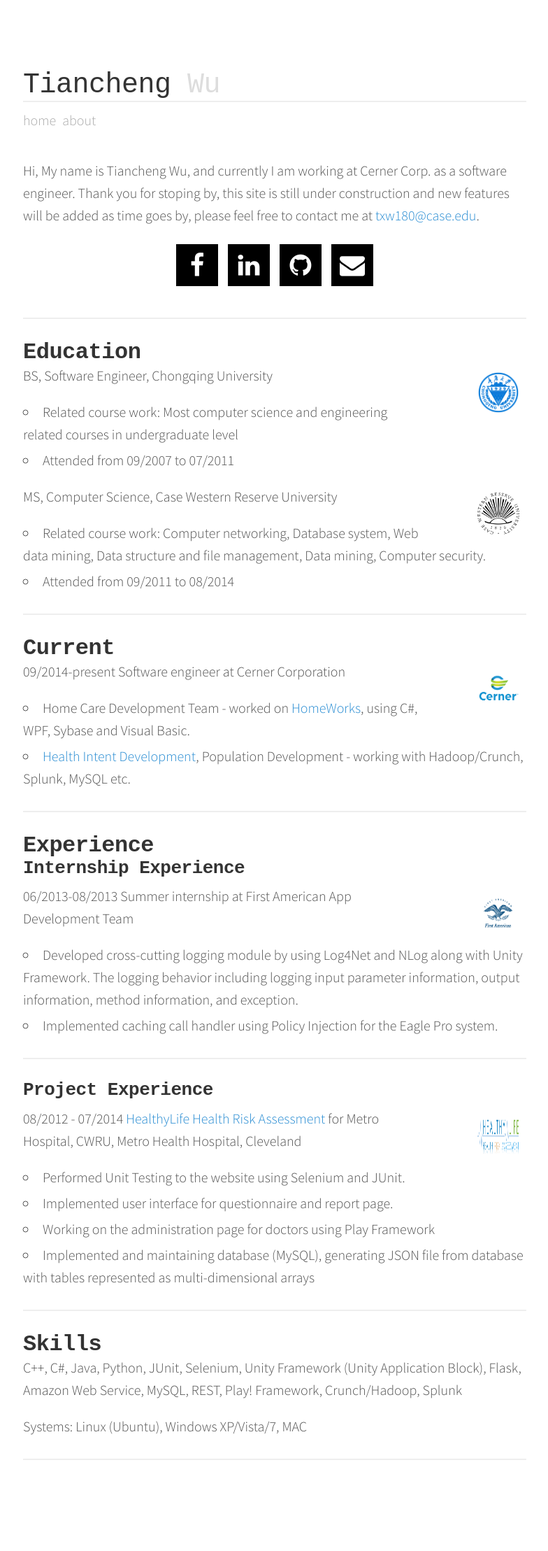
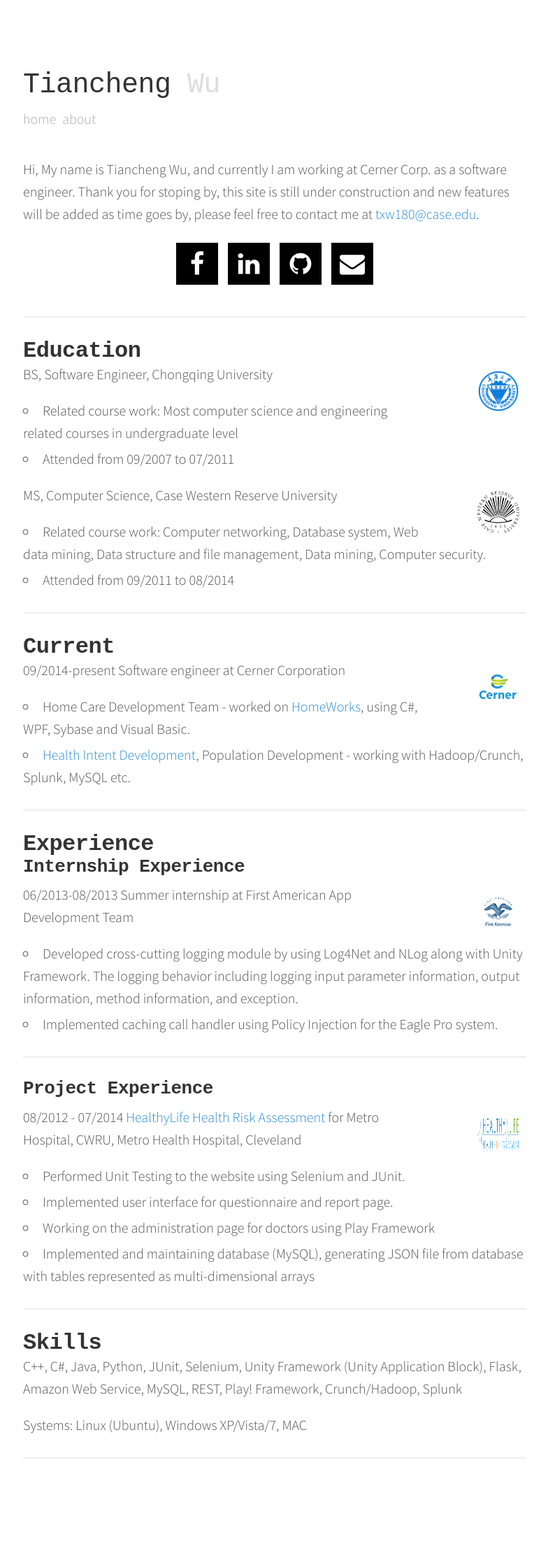
Before and after one commit to ilikeeatingrice/ilikeeatingrice.github.io, a Jekyll site: the page built from about.html, in a window 1280 px wide. Shown: the whole page at 70% size, without its empty margins (247-1031 px from the left). Built offline with Jekyll 4.4.1, drawn with Linux system fonts in a browser that asks for light colours; nearby versions of some CDN libraries.

Commit message:
fix display issue

```diff
--- a/about.html
+++ b/about.html
@@ -1,6 +1,7 @@
 ---
 title: About
 permalink: /about/
+layout: page
 ---
 <link rel="stylesheet" href="https://maxcdn.bootstrapcdn.com/font-awesome/4.4.0/css/font-awesome.min.css">
 <link rel=stylesheet type=text/css href="/static/style.css">
--- a/index.html
+++ b/index.html
@@ -1,6 +1,7 @@
 ---
 layout: page
 ---
+<div id = "fix-height">
 <div class="content list">
 {% if site.posts.size == 0 %}
 {% else %}
@@ -16,3 +17,4 @@
 {% endfor %}
 {% endif %}
 </div>
+</div>
--- a/static/style.css
+++ b/static/style.css
@@ -3,7 +3,7 @@
 h1 a:visited {color: black; text-decoration:none;}
 h1 a:hover {color: black; text-decoration:none;}
 h2          { font-family: monospace, serif; margin: 0; }
-h1              { border-bottom: 2px solid #eee;font-family: monospace;}
+h1              { font-family: monospace;}
 .social_network {text-align: center;}
 h2 a         { color:black; text-decoration:none; }
 h3          {font-family: monospace}
--- a/style.scss
+++ b/style.scss
@@ -98,6 +98,10 @@
   }
 }
 
+#fix-height
+{
+  height: 1000px;
+}
 ol {
   list-style: inside decimal;
   padding-left: 0;
```
